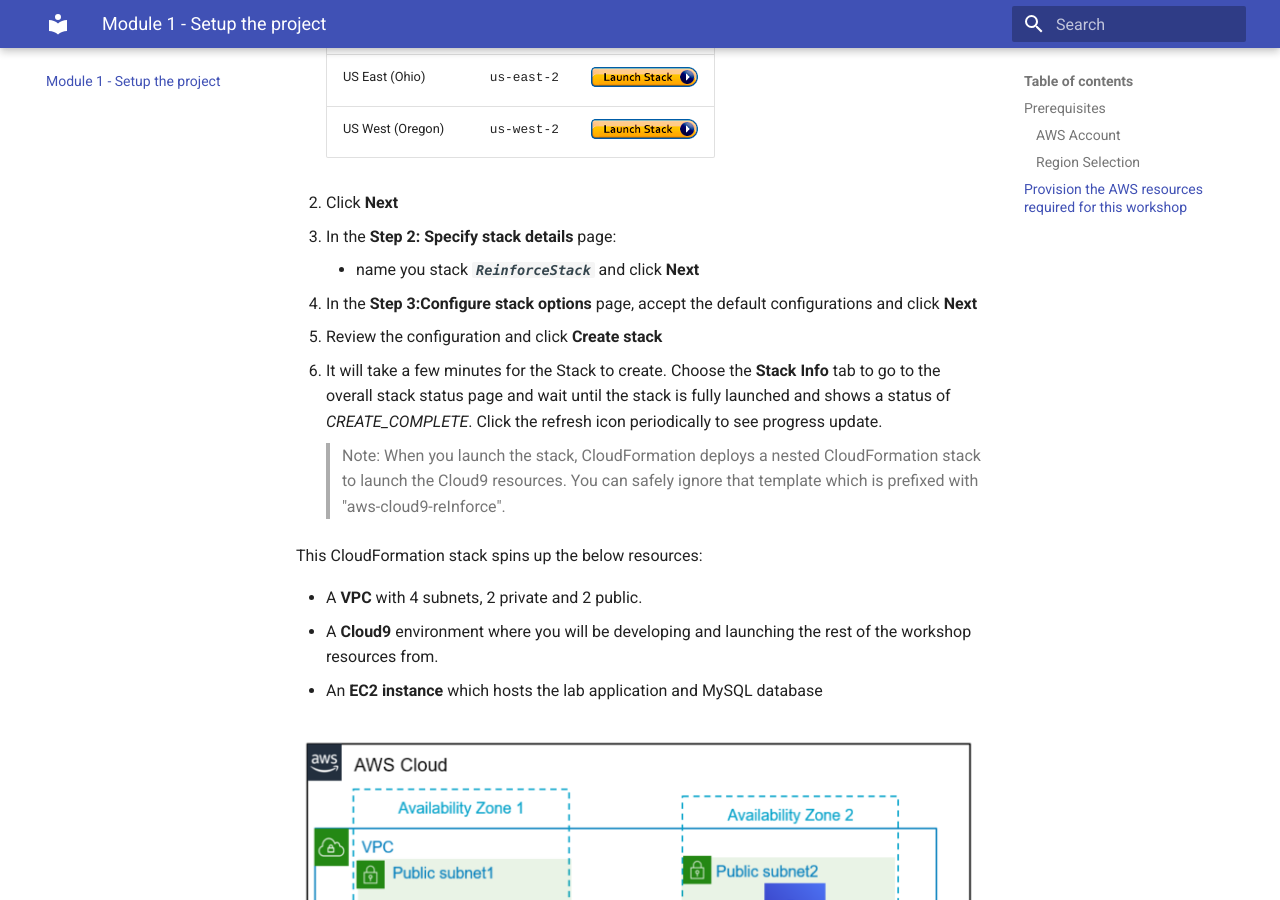
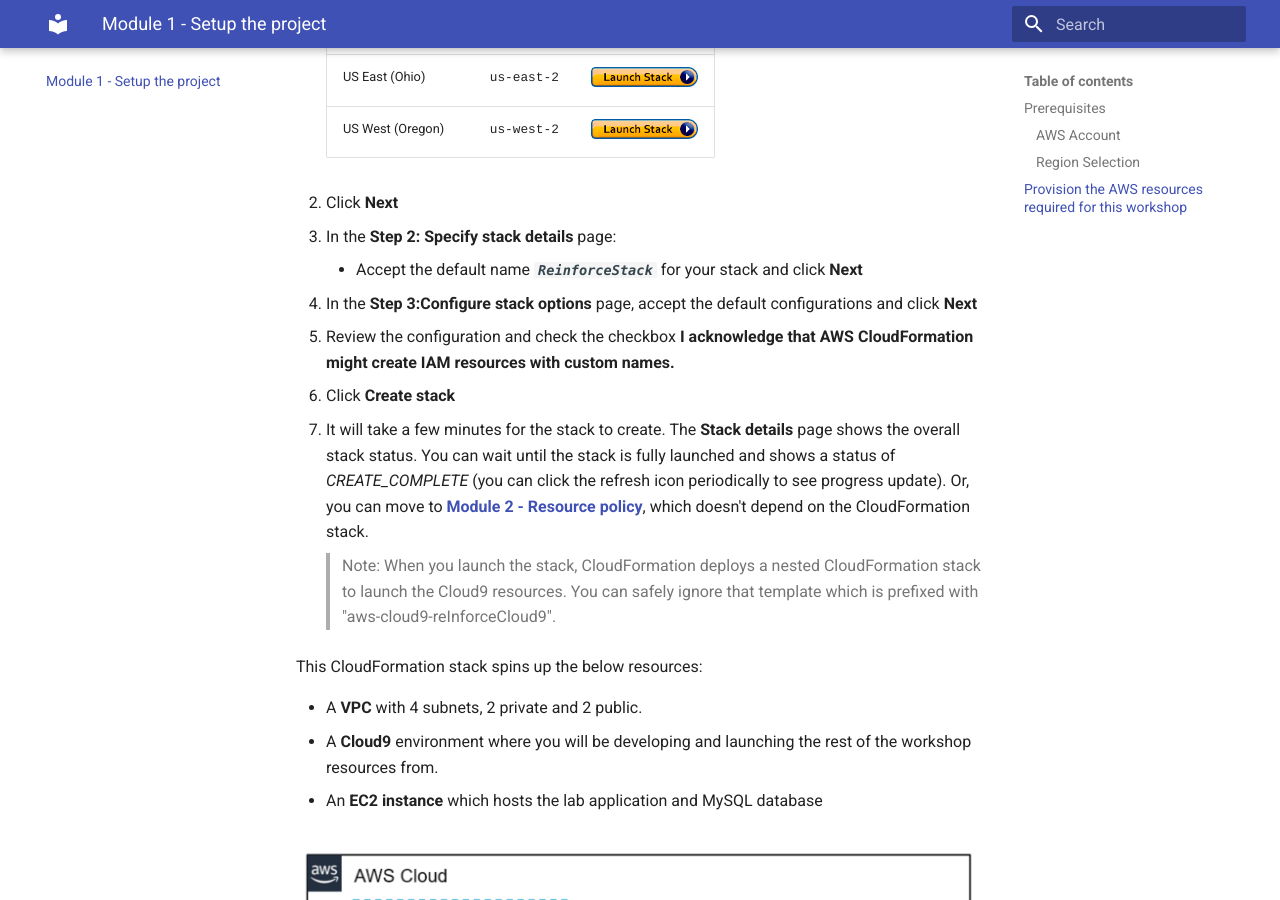
Before and after one commit to xiangshen-dk/workshop-building-secure-apis, an MkDocs documentation site: the page built from docs/setup.md, in a window 1280 px wide and 900 px high, scrolled down 1336 px. Built offline with MkDocs 1.6.1 and Material for MkDocs 9.7.7, drawn with Linux system fonts in a browser that asks for light colours; some web fonts are replaced.

Commit message:
setup cleanup

```diff
--- a/docs/setup.md
+++ b/docs/setup.md
@@ -38,15 +38,16 @@ Follow the steps below to create the set up resources (VPC, Cloud9 environment,
 
 1. 	Click **Next**
 1. In the **Step 2: Specify stack details** page:
-	* name you stack ***`ReinforceStack`***
+	* Accept the default name ***`ReinforceStack`*** for your stack
 	and click **Next**
 
 1. In the **Step 3:Configure stack options** page, accept the default configurations and click **Next**
-1. Review the configuration and click **Create stack**
+1. Review the configuration and check the checkbox **I acknowledge that AWS CloudFormation might create IAM resources with custom names.**
+1. Click **Create stack**
 
-1. It will take a few minutes for the Stack to create. Choose the **Stack Info** tab to go to the overall stack status page and wait until the stack is fully launched and shows a status of *CREATE_COMPLETE*. Click the refresh icon periodically to see progress update.
+1. It will take a few minutes for the stack to create. The **Stack details** page shows the overall stack status. You can wait until the stack is fully launched and shows a status of *CREATE_COMPLETE* (you can click the refresh icon periodically to see progress update). Or, you can move to [**Module 2 - Resource policy**](/resource-policy/), which doesn't depend on the CloudFormation stack.
 
-	> Note: When you launch the stack, CloudFormation deploys a nested CloudFormation stack to launch the Cloud9 resources. You can safely ignore that template which is prefixed with "aws-cloud9-reInforce".
+	> Note: When you launch the stack, CloudFormation deploys a nested CloudFormation stack to launch the Cloud9 resources. You can safely ignore that template which is prefixed with "aws-cloud9-reInforceCloud9".
 
 This CloudFormation stack spins up the below resources:
 
```
